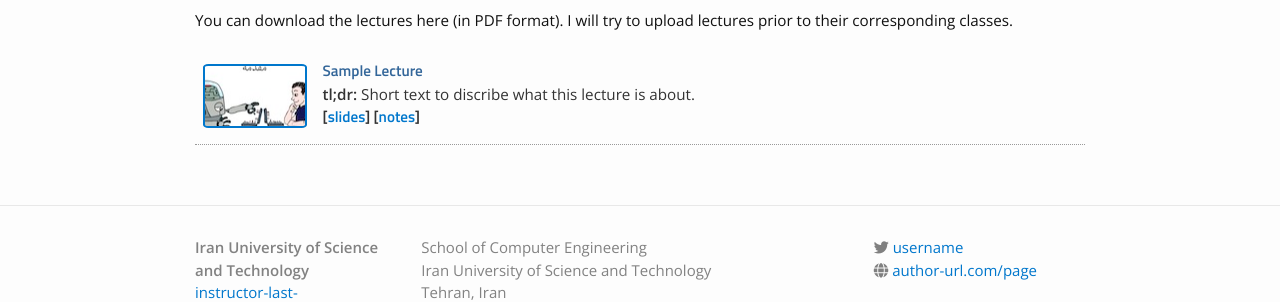
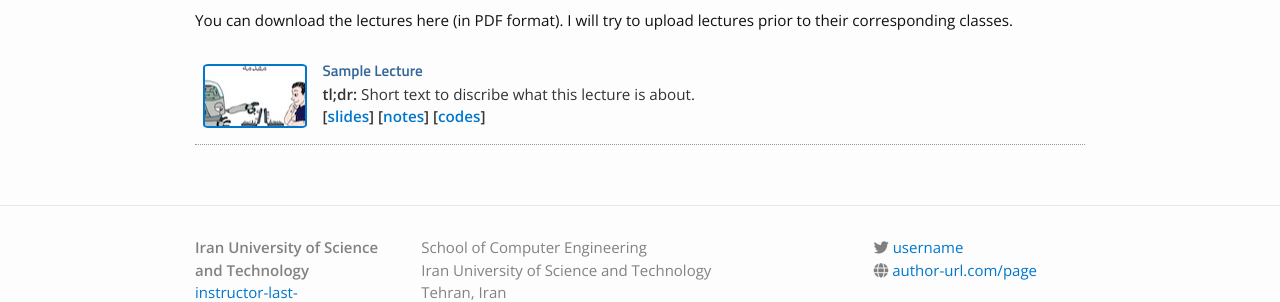
Before and after one commit to kazemnejad/jekyll-course-website-template, a Jekyll site: the page built from lectures.md, in a window 1280 px wide. Shown: the part 227-529 px from the top of the page. Built offline with Jekyll 4.4.1, drawn with Linux system fonts in a browser that asks for light colours; nearby versions of some CDN libraries.

Commit message:
Add new links structure for lectures

```diff
--- /dev/null
+++ b/_includes/lecture_links.html
@@ -0,0 +1,24 @@
+<div>
+    [<a title="Download slides (pdf)" href="
+    {% if include.lecture.slides contains '://' %}
+      {{ include.lecture.slides }}
+    {% else %}
+      {{ include.lecture.slides | prepend: site.baseurl }}
+    {% endif %}">slides</a>]
+    {% if include.lecture.notes %}
+    [<a title="Download notes (zip)" href="
+    {% if include.lecture.notes contains '://' %}
+      {{ include.lecture.notes }}
+    {% else %}
+      {{ include.lecture.notes | prepend: site.baseurl }}
+    {% endif %}">notes</a>]
+    {% endif %}
+    {% if include.lecture.codes %}
+    [<a title="Download codes (zip)" href="
+    {% if include.lecture.codes contains '://' %}
+      {{ include.lecture.codes }}
+    {% else %}
+      {{ include.lecture.codes | prepend: site.baseurl }}
+    {% endif %}">codes</a>]
+    {% endif %}
+</div>
--- a/_sass/_base.scss
+++ b/_sass/_base.scss
@@ -480,3 +480,13 @@ a.tosu {
         padding-right: 5px;
     }
   }
+
+  .lecture-links {
+      font-weight: bold;
+      font-family: 'Titillium Web', sans-serif;
+  }
+
+  .schedule-lecture-links {
+    font-weight: normal;
+    font-family: inherit;
+  }
--- a/lectures.md
+++ b/lectures.md
@@ -28,21 +28,8 @@ You can download the lectures here (in PDF format). I will try to upload lecture
 
         <strong>tl;dr:</strong> {{ lecture.tldr }}
         <br/>
-        <strong style="font-size:100%; font-family: 'Titillium Web', sans-serif;">
-            [<a title="Download slides (pdf)" href="
-            {% if lecture.slides contains '://' %}
-              {{ lecture.slides }}
-            {% else %}
-              {{ lecture.slides | prepend: site.baseurl }}
-            {% endif %}">slides</a>]
-            {% if lecture.notes %}
-            [<a title="Download notes (zip)" href="
-            {% if lecture.notes contains '://' %}
-              {{ lecture.notes }}
-            {% else %}
-              {{ lecture.notes | prepend: site.baseurl }}
-            {% endif %}">notes</a>]
-            {% endif %}
+        <strong>
+        {% include lecture_links.html lecture=lecture %}
         </strong>
     </div>
 </div>
```
Also changed, not shown: _includes/schedule_row_lecture.html (+3 -15 lines), _lectures/01_introduction.md (+1 -0 lines).
